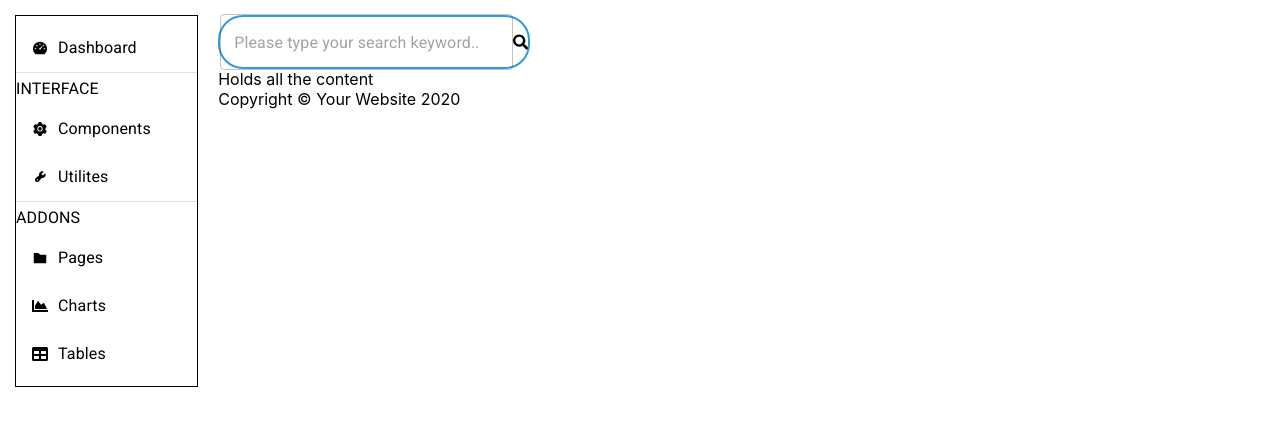
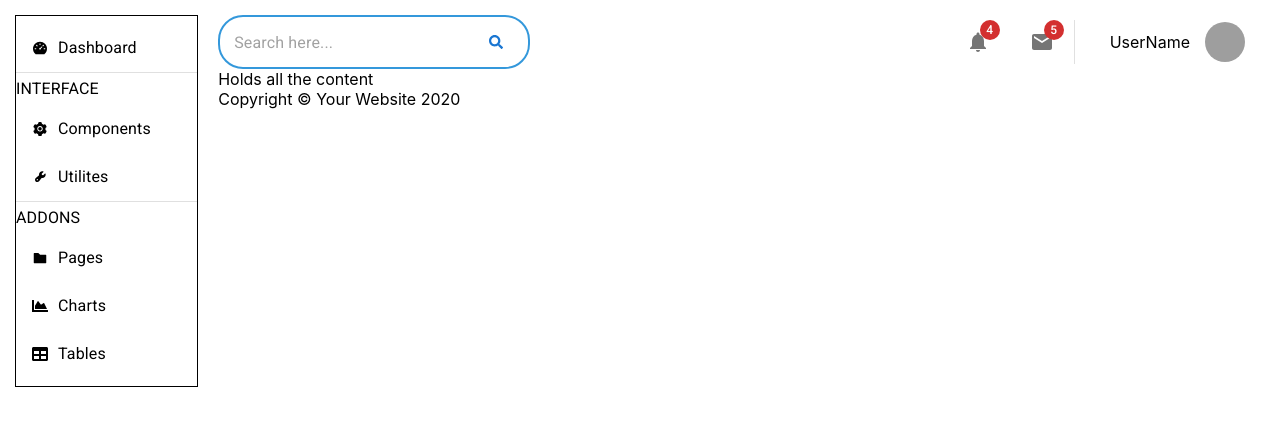
Before and after one commit to Arun3sh/admin-dashboard, a React (Create React App) app: page / in a window 1280 px wide. Shown: the top 426 px of the page. Built offline with nearby package versions, Linux system fonts and the light colour scheme; grey boxes are pictures that could not be loaded.

Commit message:
features added

```diff
--- a/src/components/Header.js
+++ b/src/components/Header.js
@@ -1,20 +1,45 @@
 import { TextField } from '@mui/material';
 import { FaSearch } from 'react-icons/fa';
-// import { SearchIcon } from '@mui/icons-material/Search';
+import Badge from '@mui/material/Badge';
+import Notification from '@mui/icons-material/Notifications';
+import MailIcon from '@mui/icons-material/Mail';
+import { Avatar, Divider, Button } from '@mui/material';
 
 export function Header() {
 	return (
 		<header className="content-header">
-			{/* <SearchIcon /> */}
+			{/* Search Bar /> */}
 
 			<div className="search-bar">
 				<TextField
 					id="outlined-basic"
-					placeholder="Please type your search keyword.."
+					placeholder="Search here..."
 					variant="outlined"
-					fullWidth={true}
+					className="text-field"
 				/>
-				<FaSearch />
+				<Button className="search-button">
+					<FaSearch className="search-icon" color="primary" />
+				</Button>
+			</div>
+
+			{/* Icon and user profile holder */}
+			<div className="icon-holder">
+				{/* Notification */}
+				<Badge badgeContent={4} color="error" className="badge">
+					<Notification color="action" />
+				</Badge>
+
+				{/* Mail */}
+				<Badge badgeContent={5} color="error" className="badge">
+					<MailIcon color="action" />
+				</Badge>
+				<Divider orientation="vertical" flexItem />
+
+				{/* User name and profie pic */}
+				<div className="user-badge">
+					<span className="profile-name">UserName</span>
+					<Avatar src="/broken-image.jpg" />
+				</div>
 			</div>
 		</header>
 	);
```
